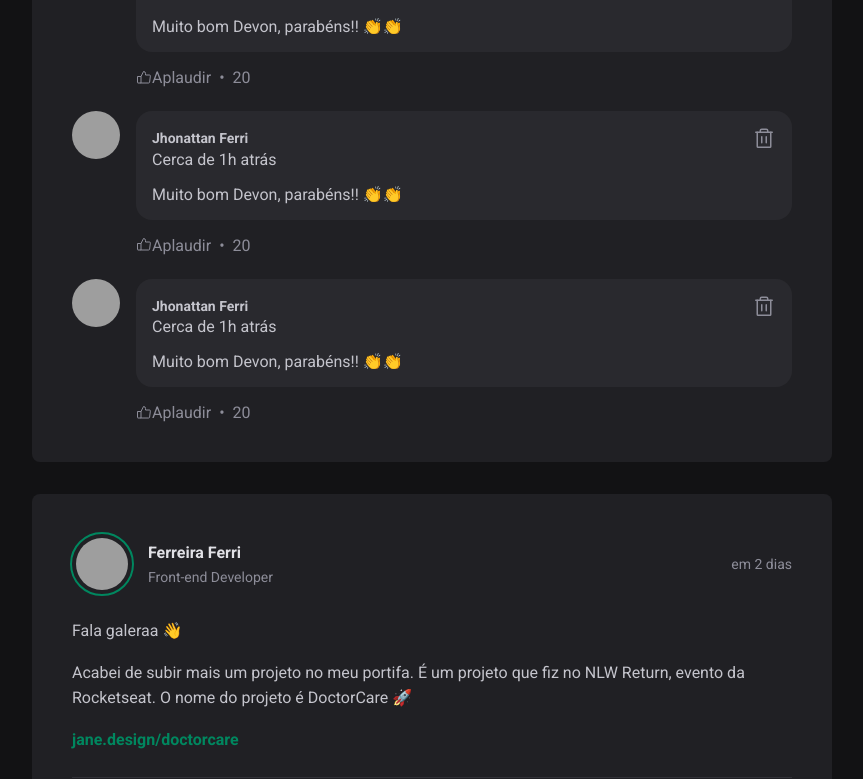
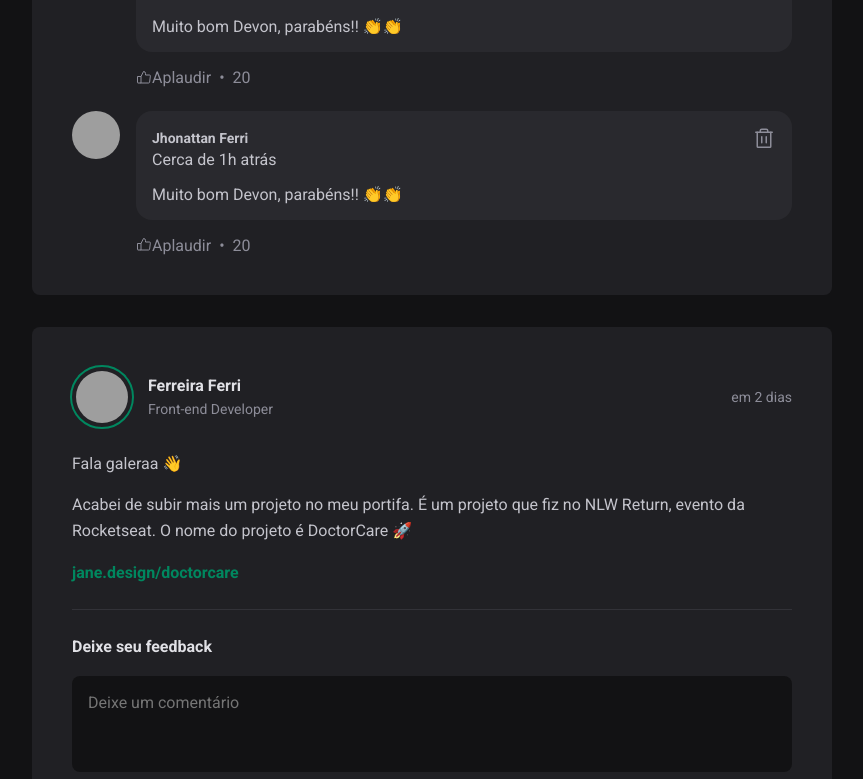
Before and after one commit to Jhonattan2121/01-fundamentos-Reactjs, a React (Vite) app: page / in a window 1280 px wide. Shown: the part 641-1420 px from the top of the page, without its empty margins (352-1215 px from the left). Built offline with nearby package versions, Linux system fonts and the light colour scheme; grey boxes are pictures that could not be loaded.

Commit message:
Estado (useState)

```diff
--- a/src/components/Post.jsx
+++ b/src/components/Post.jsx
@@ -3,9 +3,15 @@ import { Comment } from './Comment';
 import  {format, formatDistanceToNow } from 'date-fns';
 import ptBR from 'date-fns/locale/pt-BR';
 import styles from './Post.module.css'
+import { useState } from 'react';
 
 
 export function Post({author, publishedAt, content }) {
+    const [comments, setComments ] = useState([
+        1,
+        2,
+    ])
+
    const publishedDateFormatted = format(publishedAt, "d 'de' LLLL 'às' HH:mm'h'", {
         locale: ptBR,
     });
@@ -14,6 +20,11 @@ export function Post({author, publishedAt, content }) {
         locale: ptBR,
         addSuffix : true,
     });
+
+    function handleCreateNewComment() {
+        event.preventDefault();
+        setComments([...comments, comments.length + 1]);
+    }
 
     return (
         <article className={styles.post}>
@@ -39,7 +50,7 @@ export function Post({author, publishedAt, content }) {
                 })}
            </div>
 
-           <form className={styles.commentForm}>
+           <form onSubmit={handleCreateNewComment} className={styles.commentForm}>
             <strong>Deixe seu feedback</strong>
 
             <textarea
@@ -52,9 +63,9 @@ export function Post({author, publishedAt, content }) {
            </form>
 
            <div className={styles.commentList}>
-            <Comment />
-            <Comment />
-            <Comment />
+                {comments.map(comment => {
+                    return <Comment />
+                })}
            </div>
         </article>
     );
```
